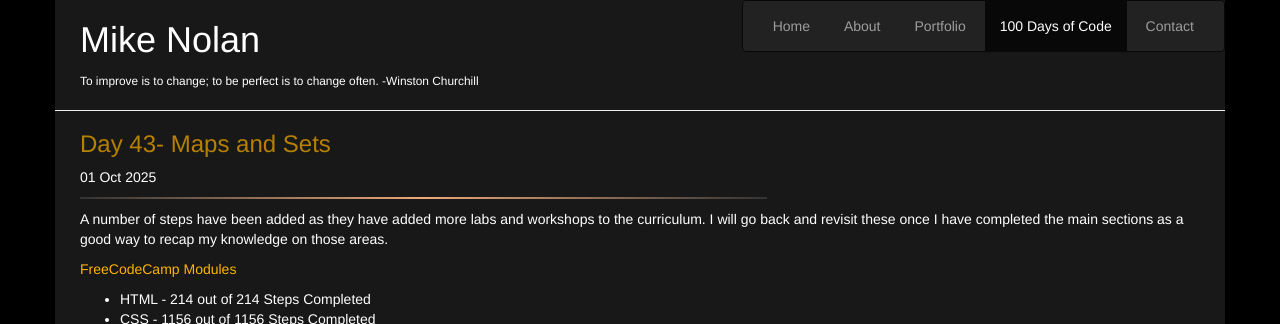
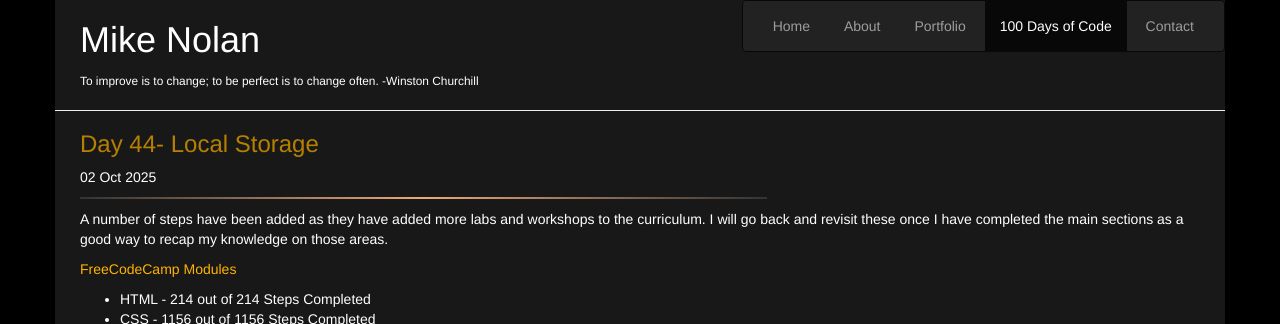
Before and after one commit to mikechristopher/100daysofcode, a Jekyll site: the page built from _posts/2025-10-02-LocalStorage_Day44.md, in a window 1280 px wide. Shown: the top 324 px of the page. Built offline with Jekyll 4.4.1, drawn with Linux system fonts in a browser that asks for light colours; nearby versions of some CDN libraries; emoji names are drawn with the system emoji font.

Commit message:
updated title

```diff
--- a/_posts/2025-10-02-LocalStorage_Day44.md
+++ b/_posts/2025-10-02-LocalStorage_Day44.md
@@ -1,7 +1,7 @@
 ---
 layout: post
-title: "Day 43- Maps and Sets"
-date: 2025-10-01
+title: "Day 44- Local Storage"
+date: 2025-10-02
 ---
 
 A number of steps have been added as they have added more labs and workshops to the curriculum.  I will go back and revisit these once I have completed the main sections as a good way to recap my knowledge on those areas.
```
